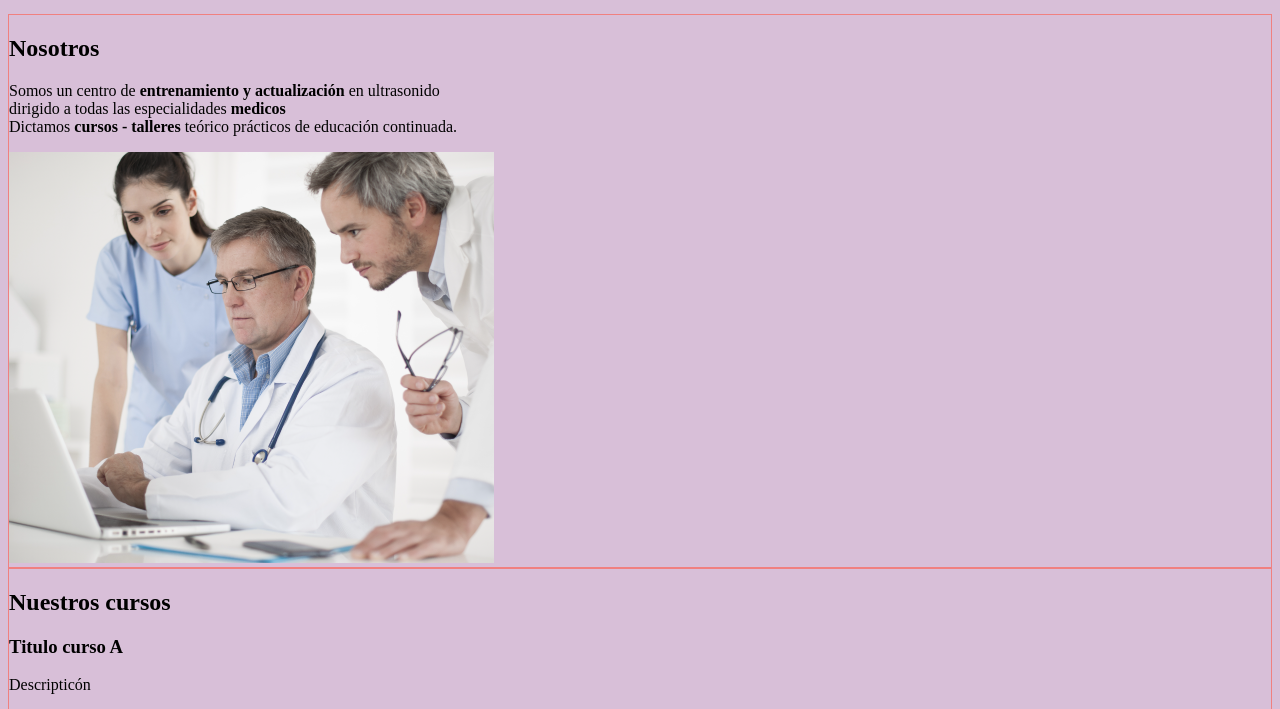
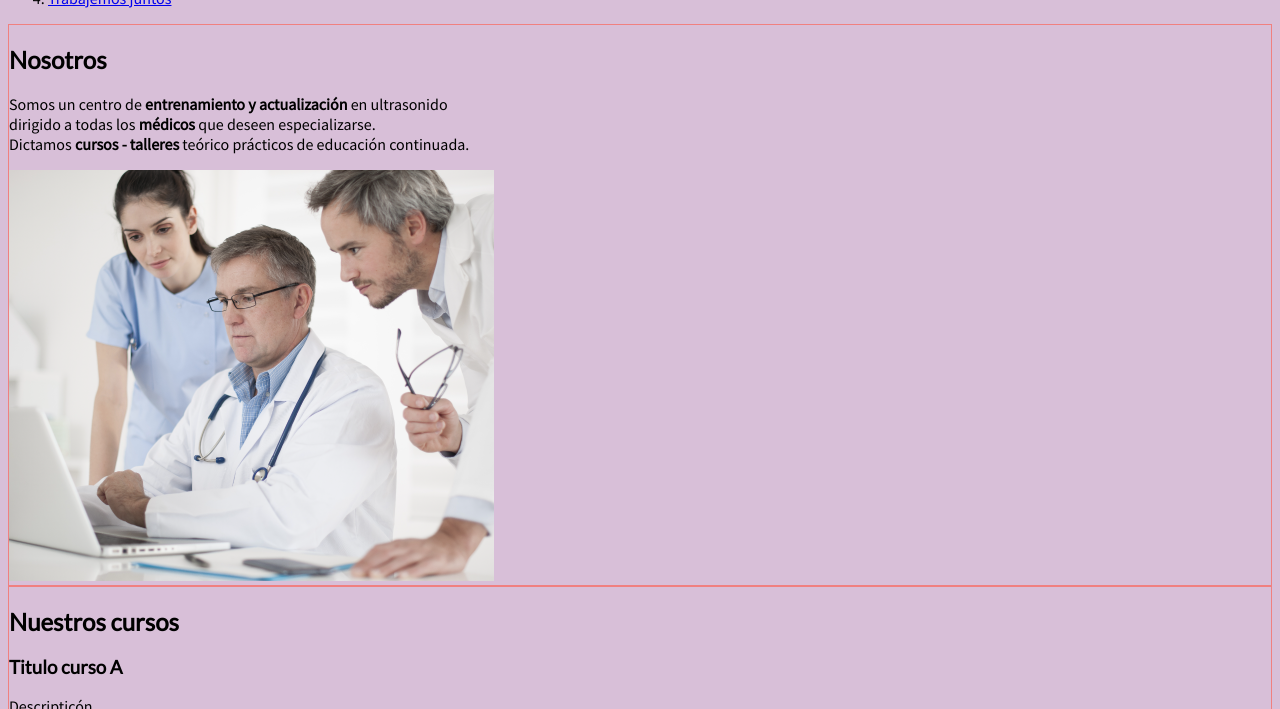
Before and after one commit to Evitalires/basic, a plain HTML site: page index.html in a window 1280 px wide. Shown: the part 124-833 px from the top of the page. Drawn offline with Linux system fonts and the light colour scheme.

Commit message:
Adding fonts to the project

```diff
--- a/index.html
+++ b/index.html
@@ -4,9 +4,12 @@
     <meta charset="UTF-8">
     <meta name="viewport" content="width=device-width, initial-scale=1.0">
     <meta http-equiv="X-UA-Compatible" content="ie=edge">
+    <title>CEAU S.A.S | Talleres</title>
     <!-- <link rel="shortcut icon" href="favicon.ico" type="image/png"> -->
     <link rel="stylesheet" href="style.css">
-    <title>CEAU S.A.S | Talleres</title>
+
+    <!-- Fonts -->
+    <link href="https://fonts.googleapis.com/css?family=Fjalla+One|Lato|Source+Sans+Pro" rel="stylesheet">
 </head>
 <body>
     <header>
@@ -27,7 +30,7 @@
     <section id='nosotros'>
         <h1>Nosotros</h1>
         <p>
-            Somos un centro de <strong>entrenamiento y actualización</strong> en ultrasonido <br/> dirigido a todas las especialidades <strong>medicos</strong> <br/>
+            Somos un centro de <strong>entrenamiento y actualización</strong> en ultrasonido <br/> dirigido a todas los <strong>médicos</strong> que deseen especializarse. <br/>
             Dictamos <strong>cursos - talleres</strong> teórico prácticos de educación continuada.
         </p>
         <img src="./images/hero.png" alt="Hero image">
--- a/style.css
+++ b/style.css
@@ -1,6 +1,10 @@
 body {
     background: thistle;
+    font-family: 'Source Sans Pro', sans-serif;
 }
 section {
     border: 1px solid lightcoral;
 }
+h1, h2, h3, h4, h5, h6 {
+    font-family: 'Lato', sans-serif;
+}
```
